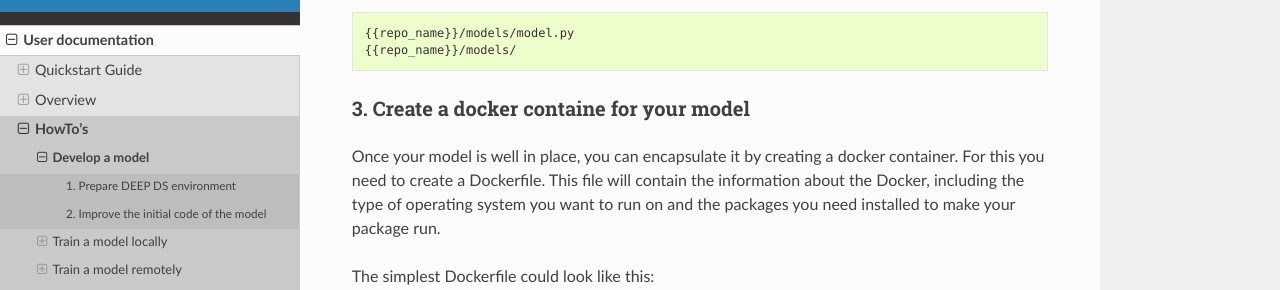
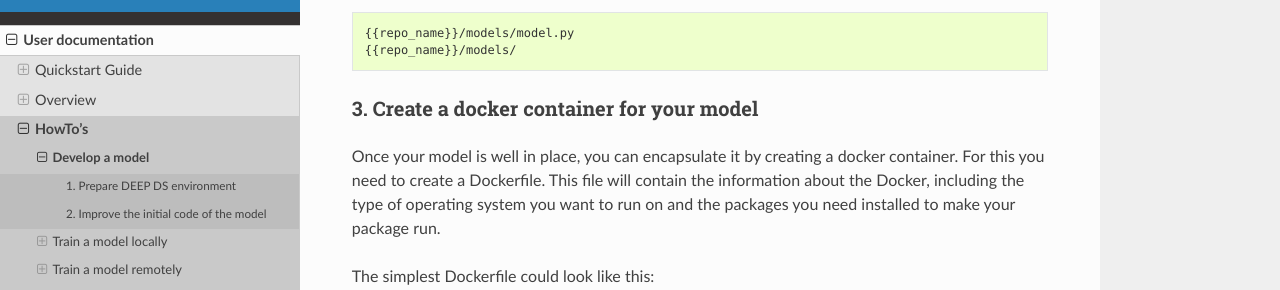
Before and after one commit to deephdc/deep-docs, a Sphinx documentation site: the page built from source/user/howto/develop-model.rst, in a window 1280 px wide and 900 px high, scrolled down 1647 px. Shown: the part 165-455 px from the top of the window. Built offline with Sphinx 7.4.7 and the Read the Docs theme 2.0.0, drawn with Linux system fonts in a browser that asks for light colours.

Commit message:
typos corrected

```diff
--- a/source/user/howto/develop-model.rst
+++ b/source/user/howto/develop-model.rst
@@ -97,7 +97,7 @@ You don't need to implement all of them, just the ones you need.
 	{{repo_name}}/models/
 
 
-3. Create a docker containe for your model
+3. Create a docker container for your model
 =========================================
 
 Once your model is well in place, you can encapsulate it by creating a docker container. For this you need to create a Dockerfile. This file will contain the information about the Docker, including the type of operating system you want to run on and the packages you need installed to make your package run.
```
